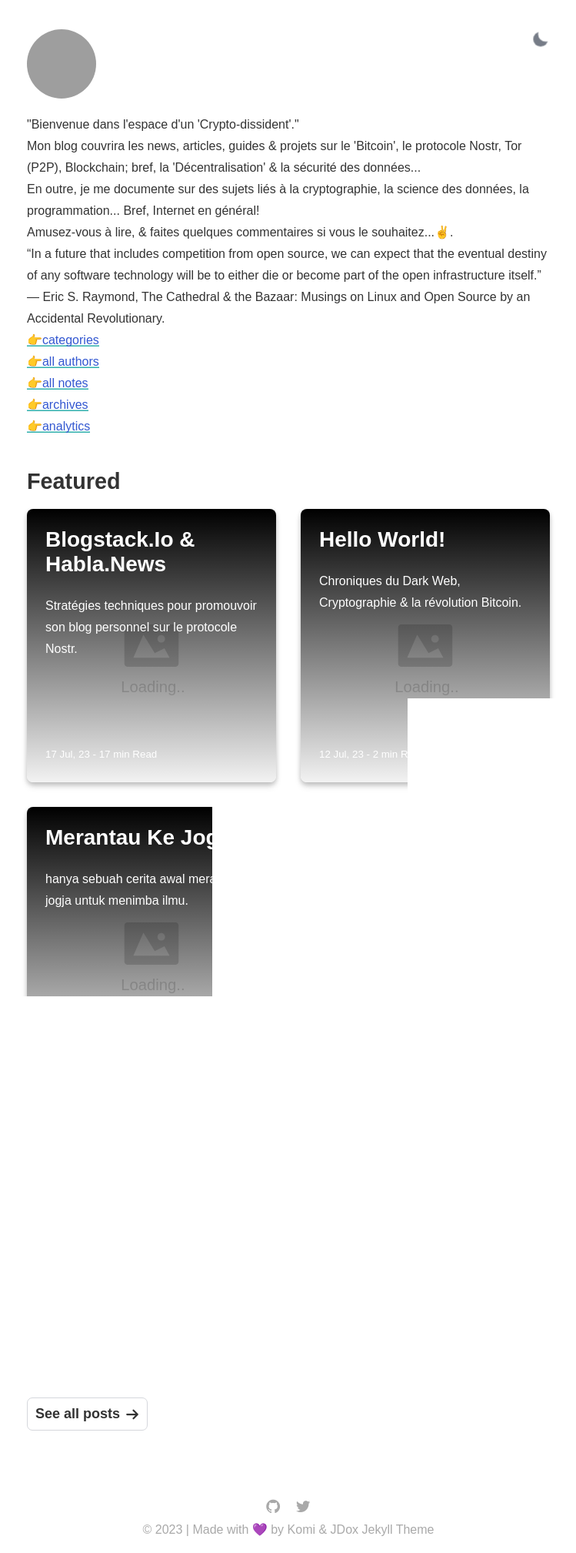
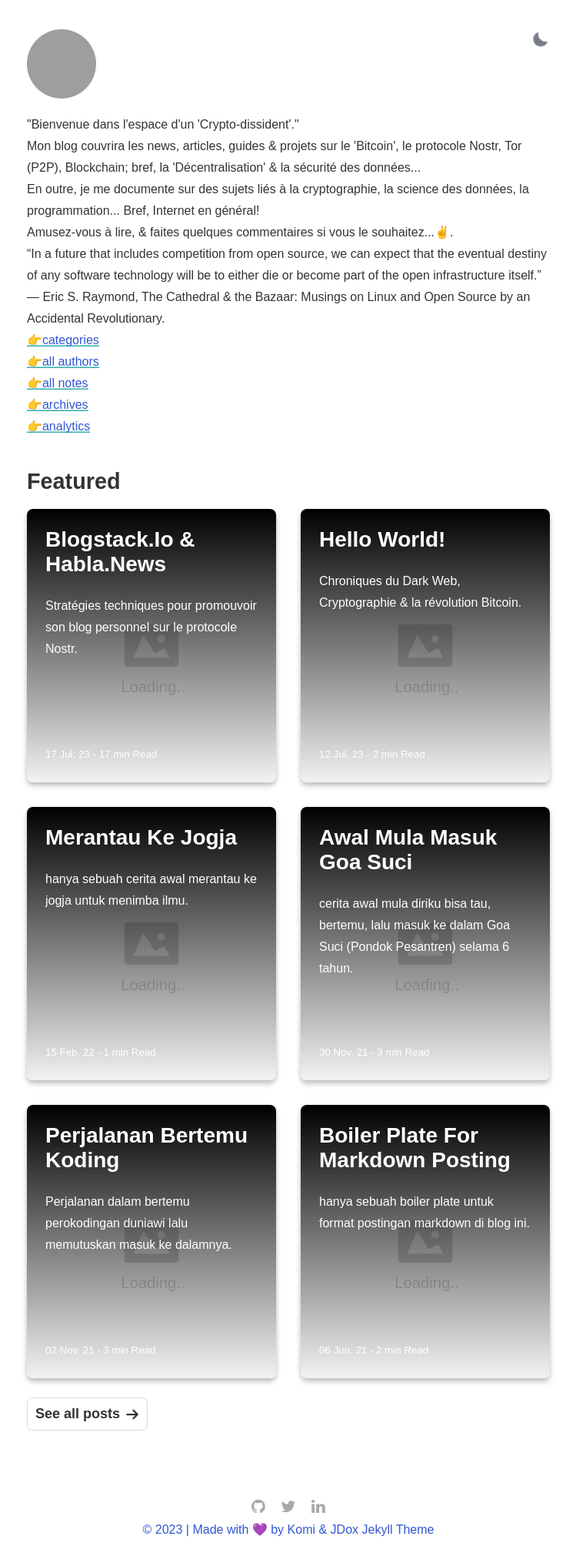
Before and after one commit to aliifam/jdox, a Jekyll site: the page built from index.html, in a window 1280 px wide. Shown: the whole page at 77% size, without its empty margins (265-1014 px from the left). Built offline with Jekyll 4.4.1, drawn with Linux system fonts in a browser that asks for light colours; some web fonts are replaced; the list of posts is cut into pages by our own code; grey boxes are pictures that could not be loaded.

```diff
--- a/_includes/footer.html
+++ b/_includes/footer.html
@@ -4,7 +4,8 @@
         rel="noopener noreferrer"><i class="fa fa-github" aria-hidden="true"></i></a>
       <a href="https://twitter.com/komi_hartman" title="twitter Profile" target="_blank" rel="noopener noreferrer"><i
           class="fa fa-twitter" aria-hidden="true"></i></a>
-
+      <a href="https://www.linkedin.com/in/komihartman" title="My LinkedIn Profile" target="_blank" rel="noopener noreferrer">
+    <i class="fa fa-linkedin" aria-hidden="true"></i>
     </div>
     <p style="color:#a9a9a9">&copy; 2023 | Made with 💜 by Komi & JDox Jekyll Theme</p>
   </footer>
```
